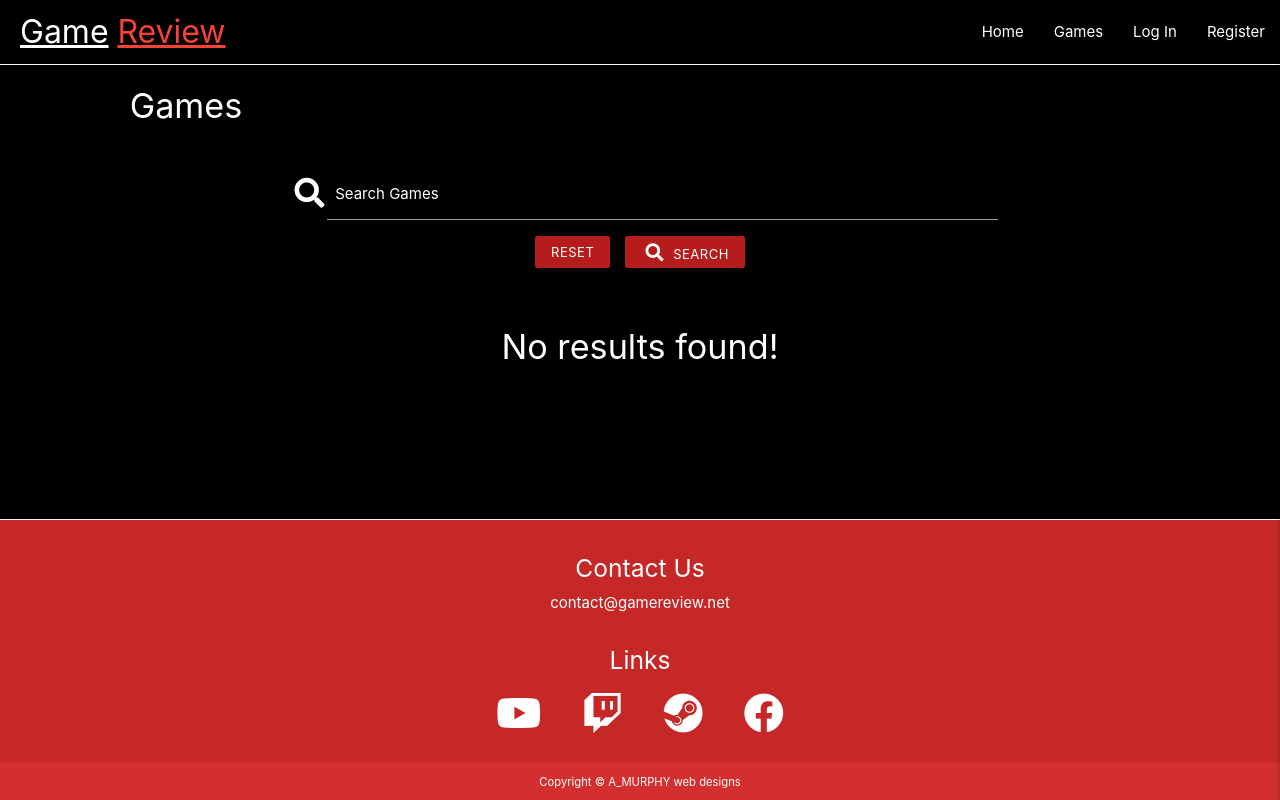
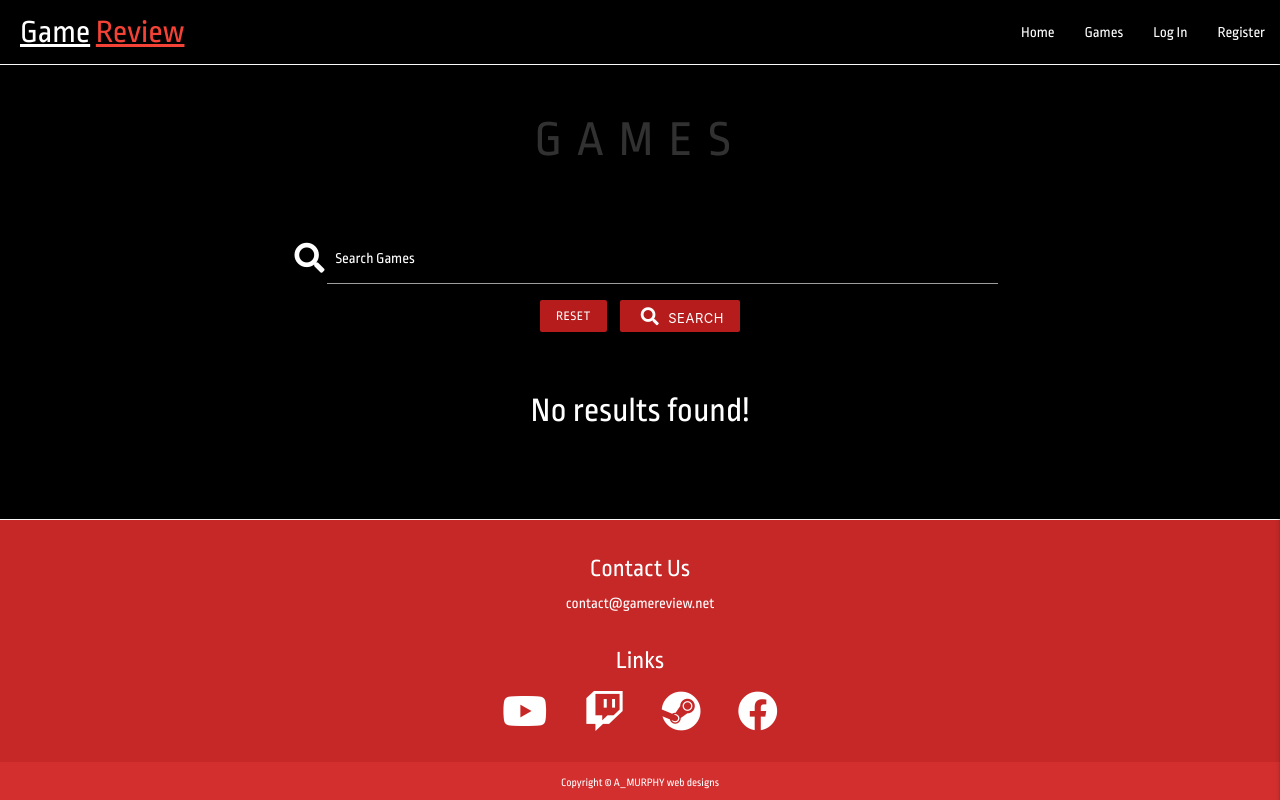
Before and after one commit to aMurphy85/Game-review-ms3, a Flask app: page /search in a window 1280 px wide. Run offline with Flask 2, Linux system fonts and the light colour scheme; data that the repository does not hold is empty; some libraries are stand-ins or nearby versions.

Commit message:
Add google font. Add styling to headers

```diff
--- a/static/css/style.css
+++ b/static/css/style.css
@@ -1,9 +1,12 @@
+@import url('https://fonts.googleapis.com/css2?family=Ropa+Sans&display=swap');
+
 .text {
     color: #fafafa;
 }
 
 body {
     background-color: #000000;
+    font-family: 'Ropa Sans', sans-serif;
 }
 
 /* --------------------------------------------------- flash messages */
@@ -40,6 +43,10 @@ nav {
 }
 
 /* -------------------------------------------- home page slider imgs */
+.site-title {
+    margin: 10px;
+}
+
 .card
 .card-action {
     padding: 5px;
@@ -71,15 +78,26 @@ li
 
 /* --------------------------------------------- heading elements */
 .h5 {
-    margin: 5px;
+    margin: 5px 0 5px 0;
 }
 
 h3 {
-    margin: 10px;
+    margin: 10px 0 10px 0;
 }
 
 .header {
-    margin: 20px;
+    margin: 20px auto 20px auto;
+    padding: 15px;
+    text-align: center;
+    height: fit-content;
+    width: 90%;
+}
+
+#header {
+    color: rgba(97, 97, 97, 0.5);
+    font-size: 50px;
+    letter-spacing: 15px;
+    text-transform: uppercase;
 }
 
 p {
--- a/templates/base.html
+++ b/templates/base.html
@@ -8,8 +8,11 @@
         integrity="sha256-/xUj+3OJU5yExlq6GSYGSHk7tPXikynS7ogEvDej/m4=" crossorigin="anonymous"></script>
     <link rel="stylesheet" href="https://use.fontawesome.com/releases/v5.15.1/css/all.css"
         integrity="sha384-vp86vTRFVJgpjF9jiIGPEEqYqlDwgyBgEF109VFjmqGmIY/Y4HV4d3Gp2irVfcrp" crossorigin="anonymous">
+    <link rel="preconnect" href="https://fonts.gstatic.com" crossorigin>
+    <link href="https://fonts.googleapis.com/css2?family=Ropa+Sans&display=swap" rel="stylesheet">
     <link rel="stylesheet" href="https://cdnjs.cloudflare.com/ajax/libs/materialize/1.0.0/css/materialize.min.css" type="text/css">
     <link rel="stylesheet" href="{{ url_for('static', filename='css/style.css') }}" type="text/css">
+    <link rel="preconnect" href="https://fonts.googleapis.com">
     {% block styles %}
     {% endblock %}
     <title>Game Review</title>
--- a/templates/game_card.html
+++ b/templates/game_card.html
@@ -177,8 +177,8 @@
 
 <!-- reviews -->
 <div class="row">
-    <div class="col s12 m10 l8 offset-l2 offset-m1">
-        <h4 class="header white-text">Reviews</h4>
+    <div class="header">
+        <h4 id="header"><strong>Reviews</strong></h4>
     </div>
 </div>
 
--- a/templates/games.html
+++ b/templates/games.html
@@ -2,8 +2,8 @@
 {% block content %}
 
     <div class="row">
-        <div class="col s12 m10 l10 offset-l1 offset-m1">
-            <h4 class="header white-text">Games</h4>
+        <div class="header">
+            <h4><strong id="header">Games</strong></h4>
         </div>
     </div>
 
@@ -16,8 +16,8 @@
                         <input type="text" name="query" id="query" class="white-text validate" required>
                         <label for="query" class="white-text">Search Games</label>
                         <div class="col s10 m8 offset-s1 offset-m2">
-                            <a href="{{ url_for('get_games') }}" class="red darken-4 btn-small text-shadow">Reset</a>
-                            <button type="submit" class="red darken-4 btn-small text-shadow">
+                            <a href="{{ url_for('get_games') }}" class="red darken-4 btn-small">Reset</a>
+                            <button type="submit" class="red darken-4 btn-small">
                                 <i class="fas fa-search white-text"></i> Search
                             </button>
                         </div>
--- a/templates/index.html
+++ b/templates/index.html
@@ -39,7 +39,7 @@
                     </ul>
                 </div>
                 <div class="card-action white-text">
-                    <h3 class="game-title">Welcome To Game Review</h3>
+                    <h3 class="site-title">Welcome To Game Review</h3>
                     <p class="site-info white-text">
                         THIS SITE IS DESIGNED FOR PEOPLE WHO LOVE PLAYING
                         VIDEOGAMES. HERE YOU CAN CHECK OUT THE MOST
@@ -59,8 +59,8 @@
     </div>
 
     <div class="row">
-        <div class="col s12 m10 l10 offset-l1 offset-m1">
-            <h4 class="header white-text">Most Popular Games</h4>
+        <div class="header">
+            <h4 id="header"><strong>Most Popular Games</strong></h4>
         </div>
     </div>
 
--- a/templates/login.html
+++ b/templates/login.html
@@ -2,8 +2,8 @@
 {% block content %}
 
     <div class="row">
-        <div class="col s10 m8 l8 offset-s1 offset-l2 offset-m2">
-            <h4 class="header white-text">Log In</h4>
+        <div class="header">
+            <h4 id="header"><strong>Log In</strong></h4>
         </div>
     </div>
 
--- a/templates/register.html
+++ b/templates/register.html
@@ -2,8 +2,8 @@
 {% block content %}
 
     <div class="row">
-        <div class="col s10 m8 l8 offset-s1 offset-l2 offset-m2">
-            <h4 class="header white-text">Register</h4>
+        <div class="header">
+            <h4 id="header"><strong>Register</strong></h4>
         </div>
     </div>
 
```
